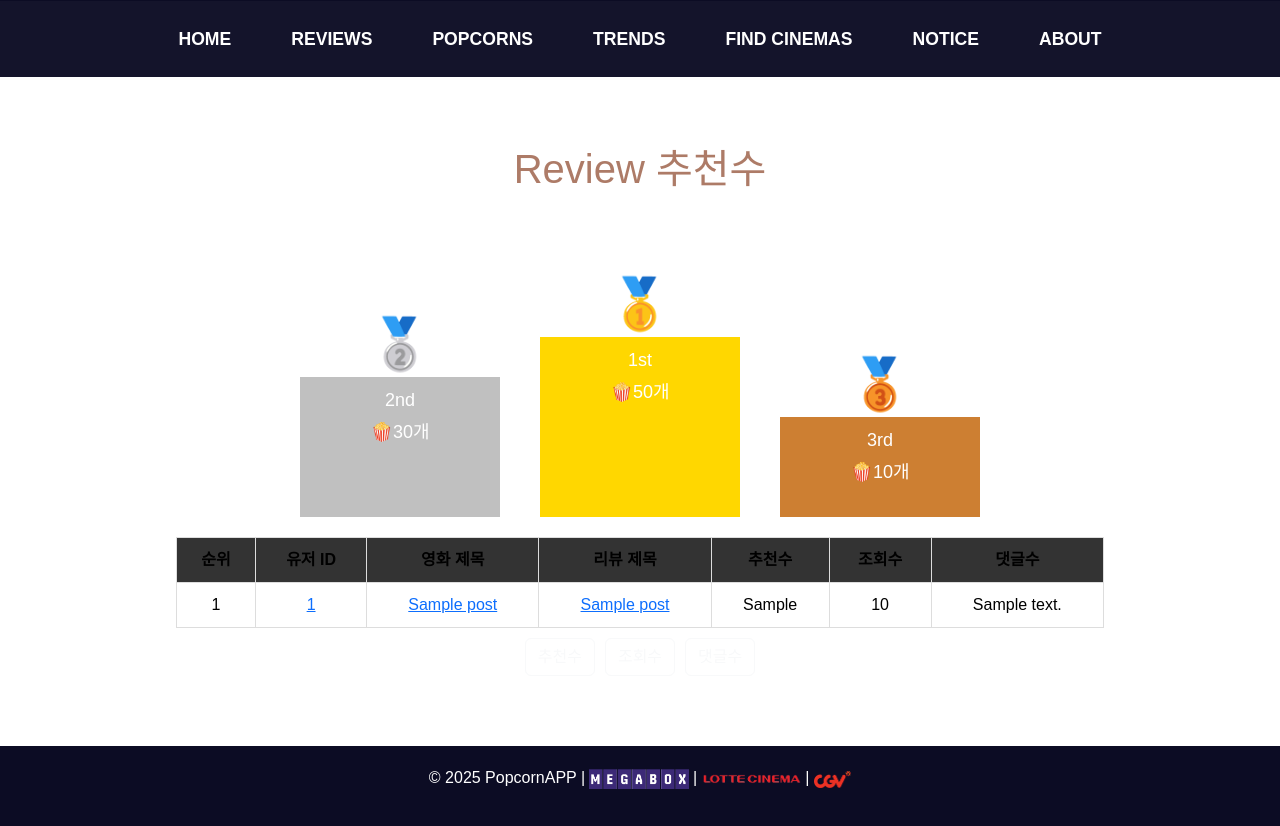
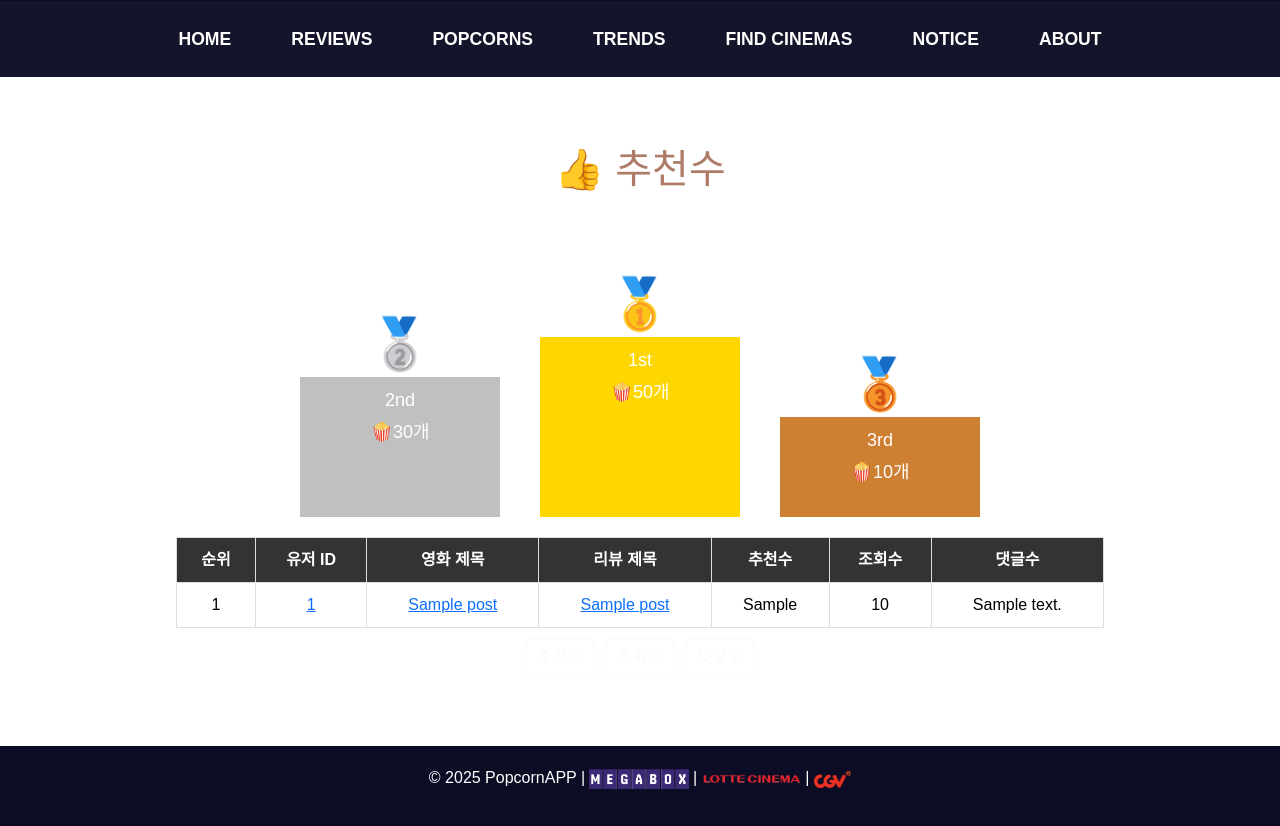
Before and after one commit to junhyuk000/PopcornAPP, a Flask app: page /movie_review_rank in a window 1280 px wide. Shown: the part 319-1145 px from the top of the page. Run offline with Flask 3, Linux system fonts and the light colour scheme; tables that the repository leaves empty or names only in its code hold one stand-in row (values such as "Sample post"); parts of the project's set-up code (start-up, migrations or seed data) failed here and were passed over; some web fonts are replaced.

Commit message:
qcss 변경경

```diff
--- a/templates/movie_movies.html
+++ b/templates/movie_movies.html
@@ -57,7 +57,7 @@
 
             <div class="carousel-item {% if loop.first %}active{% endif %}">
                 <!-- 이미지 -->
-                <a href="/movie_youtube/{{movie.title}}"><img src="images/{{ movie.filename }}" id ='dynamicImage' class="d-block mx-auto" alt="{{ movie.title }}" style="max-height: 400px;"></a>
+                <img src="images/{{ movie.filename }}" id ='dynamicImage' class="d-block mx-auto" alt="{{ movie.title }}" style="max-height: 400px;">
 
                 <!-- 텍스트 (이미지 아래) -->
                 <div class="text-center mt-3">
--- a/templates/movie_review_rank.html
+++ b/templates/movie_review_rank.html
@@ -23,7 +23,7 @@
 
     .podium-item .medal {
         font-size: 50px;
-        color: white;
+        color: black;
         font-weight: bold;
         position: absolute;
         top: -70px;
@@ -34,7 +34,7 @@
     .podium-item .name {
         font-size: 20px;
         font-weight: bold;
-        color: white;
+        color: black;
         margin-top: 10px;
     }
 
@@ -80,7 +80,7 @@
 
     .ranking-table th {
         background-color: #333;
-        color: black;
+        color: white;
 
     }
 
@@ -92,7 +92,7 @@
 
 {% block content %}
 <div class="text-center">
-    <h1 class="mb-4" id="ranking-title">Review 추천수</h1>
+    <h1 class="mb-4" id="ranking-title">👍 추천수</h1>
     <div class="row">
         <div class="podium">
             <div id="second" class="podium-item second">
@@ -136,9 +136,9 @@
     </div>
 
     <div class="button-container">
-        <button class="btn btn-outline-light" onclick="updateRank('top_recommend', 'Review 추천수')">추천수</button>
-        <button class="btn btn-outline-light" onclick="updateRank('top_views', 'Review 조회수')">조회수</button>
-        <button class="btn btn-outline-light" onclick="updateRank('top_comments', 'Review 댓글수')">댓글수</button>
+        <button class="btn btn-outline-light" onclick="updateRank('top_recommend', '👍 추천수')">추천수</button>
+        <button class="btn btn-outline-light" onclick="updateRank('top_views', '👓 조회수')">조회수</button>
+        <button class="btn btn-outline-light" onclick="updateRank('top_comments', '💬 댓글수')">댓글수</button>
     </div>
 </div>
 {% endblock %}
```
